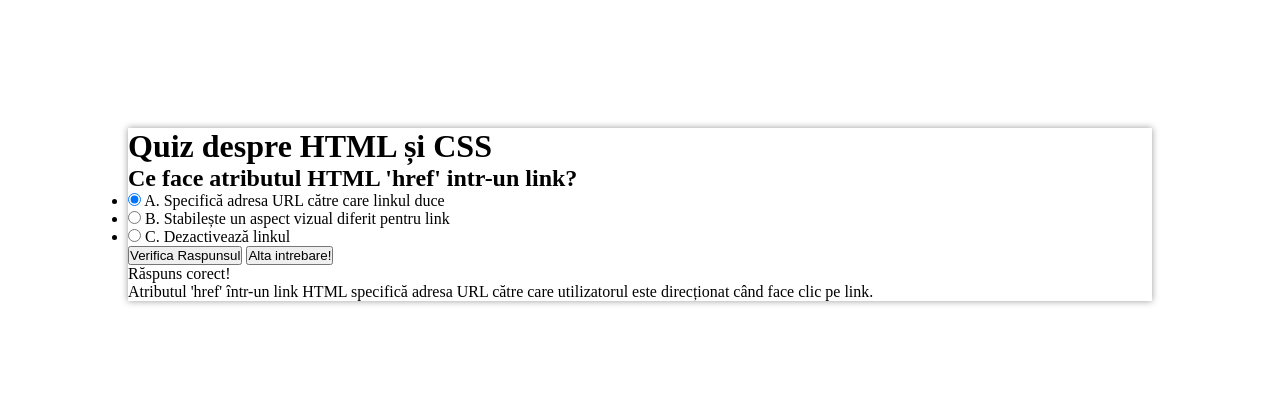
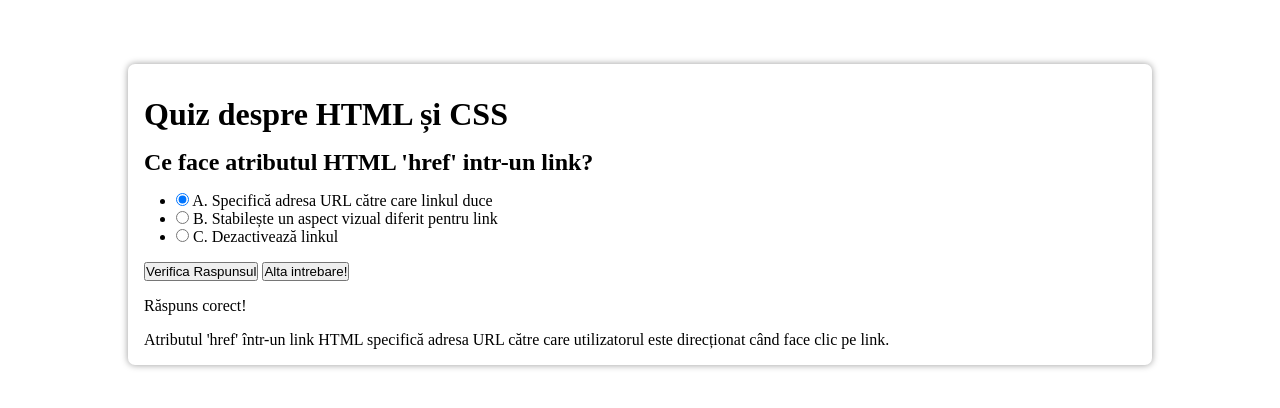
Before and after one commit to John07mrn/quiz-app, a plain HTML site: page index.html in a window 1280 px wide. Shown: the part 186-594 px from the top of the page. Drawn offline with Linux system fonts and the light colour scheme.

Commit message:
setup spacing for elements

```diff
--- a/style.css
+++ b/style.css
@@ -14,4 +14,24 @@ body {
 .quiz-container {
   box-shadow: 0 0 7px 0 rgba(0,0,0,0.4);
   width: 80%;
+  border-radius: 7px;
+  padding: 1rem;
 }
+
+h1 {
+    margin-top: 1rem;
+    margin-bottom: 1rem;
+}
+
+h2 {
+    margin-bottom: 1rem;
+}
+
+ul {
+    padding-left: 2rem;
+    padding-bottom: 1rem;
+}
+
+#result-container {
+   margin: 1rem 0 1rem 0;
+}
```
